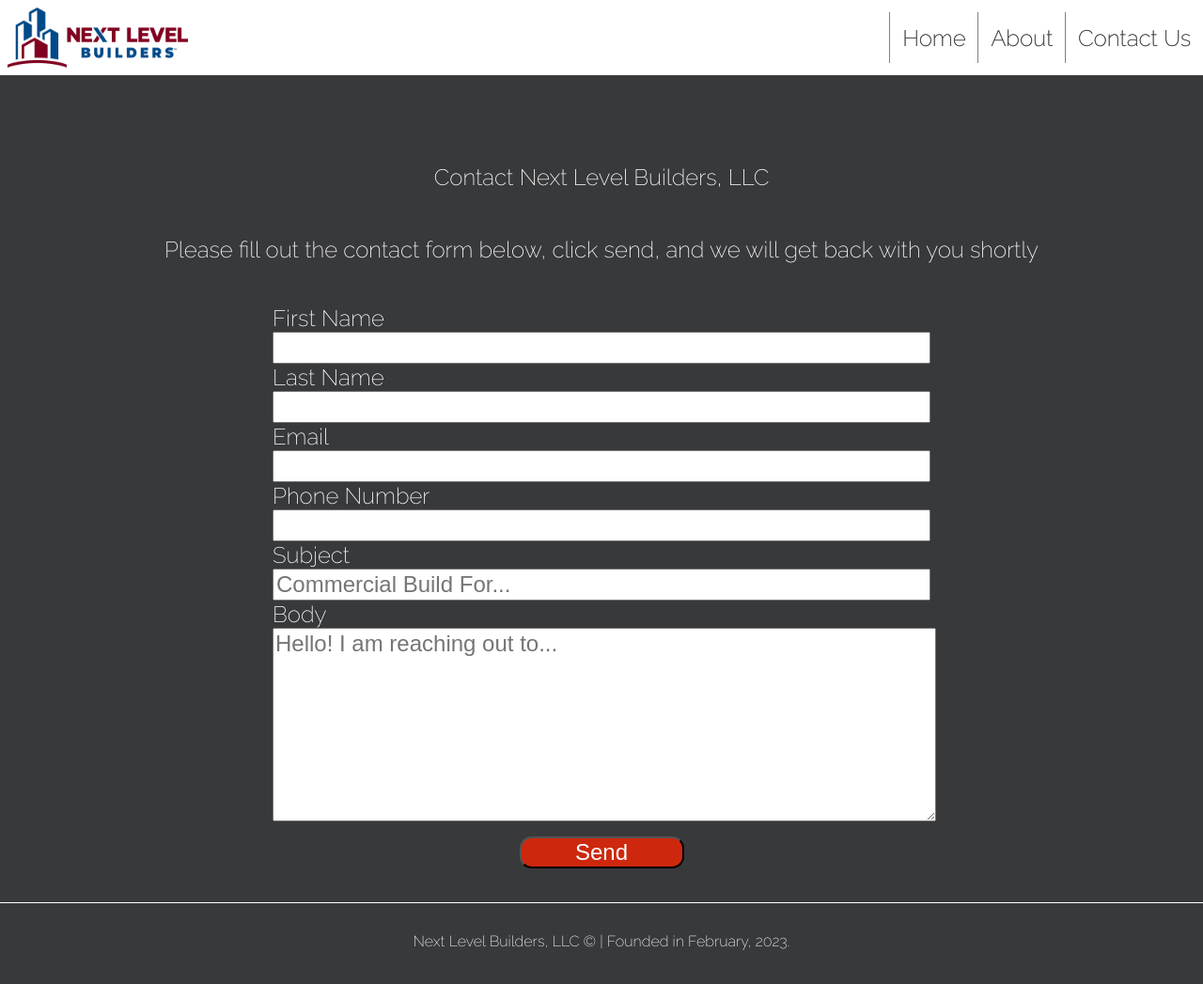
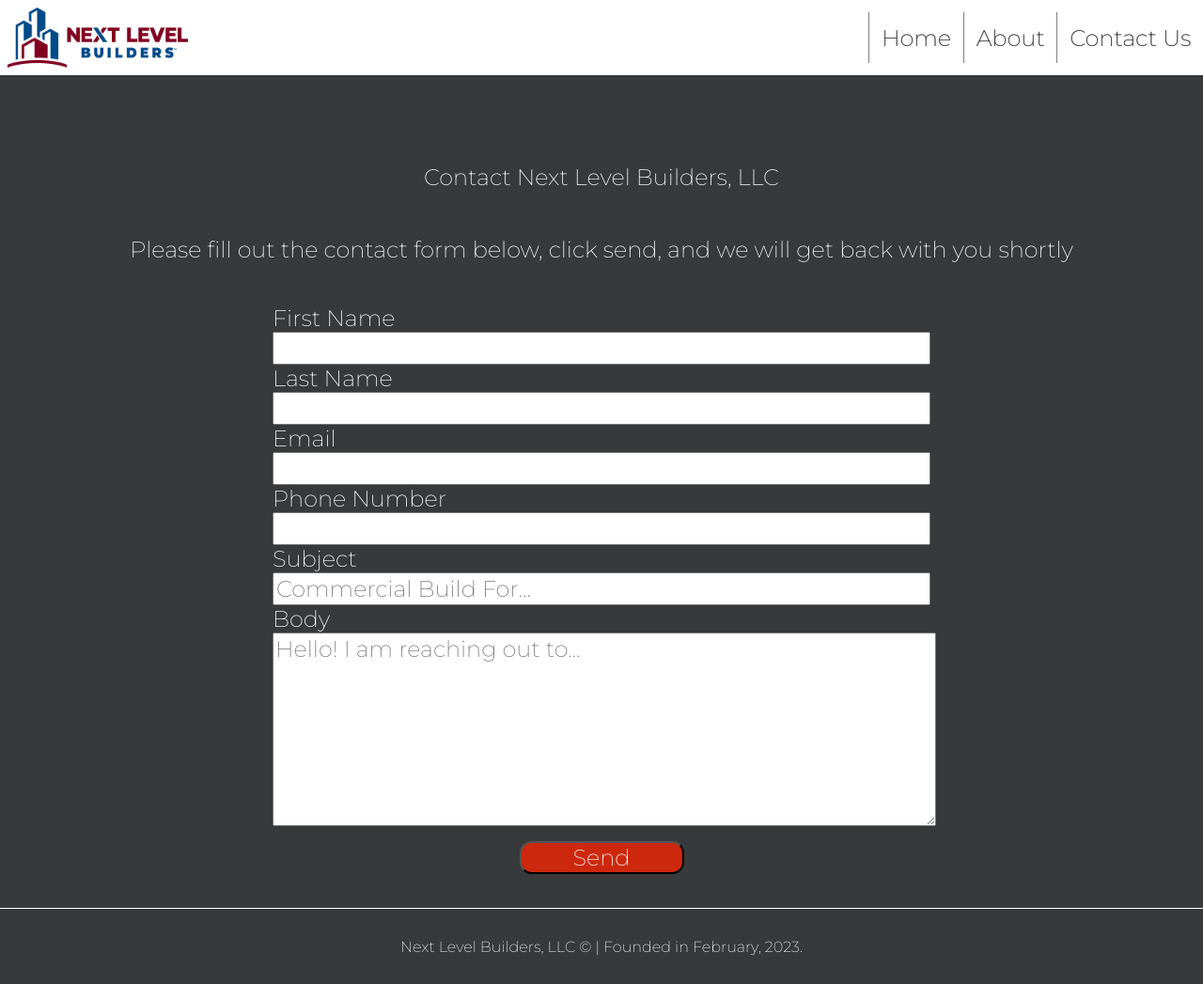
Before and after one commit to ritchieritch42/Next-Level-Builders, a Flask app: page /contact in a window 1280 px wide. Shown: the whole page at 94% size. Before the commit the page ends 1011 px from the top, so only its background shows below. Run offline with Flask 3, Linux system fonts and the light colour scheme; some libraries are stand-ins or nearby versions.

Commit message:
font change to montserrat

```diff
--- a/static/styles.css
+++ b/static/styles.css
@@ -1,8 +1,8 @@
 /* For all desktop templates */
-@import url("https://fonts.googleapis.com/css2?family=Raleway:ital,wght@0,100..900;1,100..900&display=swap");
+@import url("https://fonts.googleapis.com/css2?family=Montserrat:ital,wght@0,100..900;1,100..900&display=swap");
 
 body {
-  font-family: "Raleway", sans-serif;
+  font-family: "Montserrat", sans-serif;
   font-optical-sizing: auto;
   font-weight: 200;
   font-style: normal;
@@ -397,7 +397,8 @@ form {
 }
 
 input {
-  font-family: "Carrois Gothic SC", sans-serif;
+  font-family: "Montserrat", sans-serif;
+  font-optical-sizing: auto;
   font-weight: 200;
   font-style: normal;
   font-size: 1.75rem;
@@ -411,7 +412,8 @@ label {
 textarea {
   width: 700px;
   height: 200px;
-  font-family: "Carrois Gothic SC", sans-serif;
+  font-family: "Montserrat", sans-serif;
+  font-optical-sizing: auto;
   font-weight: 200;
   font-style: normal;
   font-size: 1.75rem;
@@ -423,8 +425,9 @@ textarea {
 }
 
 button {
-  font-family: "Carrois Gothic SC", sans-serif;
-  font-weight: 400;
+  font-family: "Montserrat", sans-serif;
+  font-optical-sizing: auto;
+  font-weight: 200;
   font-style: normal;
   font-size: 2rem;
   margin: 2vh;
@@ -441,12 +444,6 @@ button:hover {
 
 .error {
   color: white;
-}
-
-.g-recaptcha {
-  display: flex;
-  justify-content: center;
-  padding-top: 20px;
 }
 
 /*Media query to adjust for square sized screens from 1000px to 1300px*/
```
